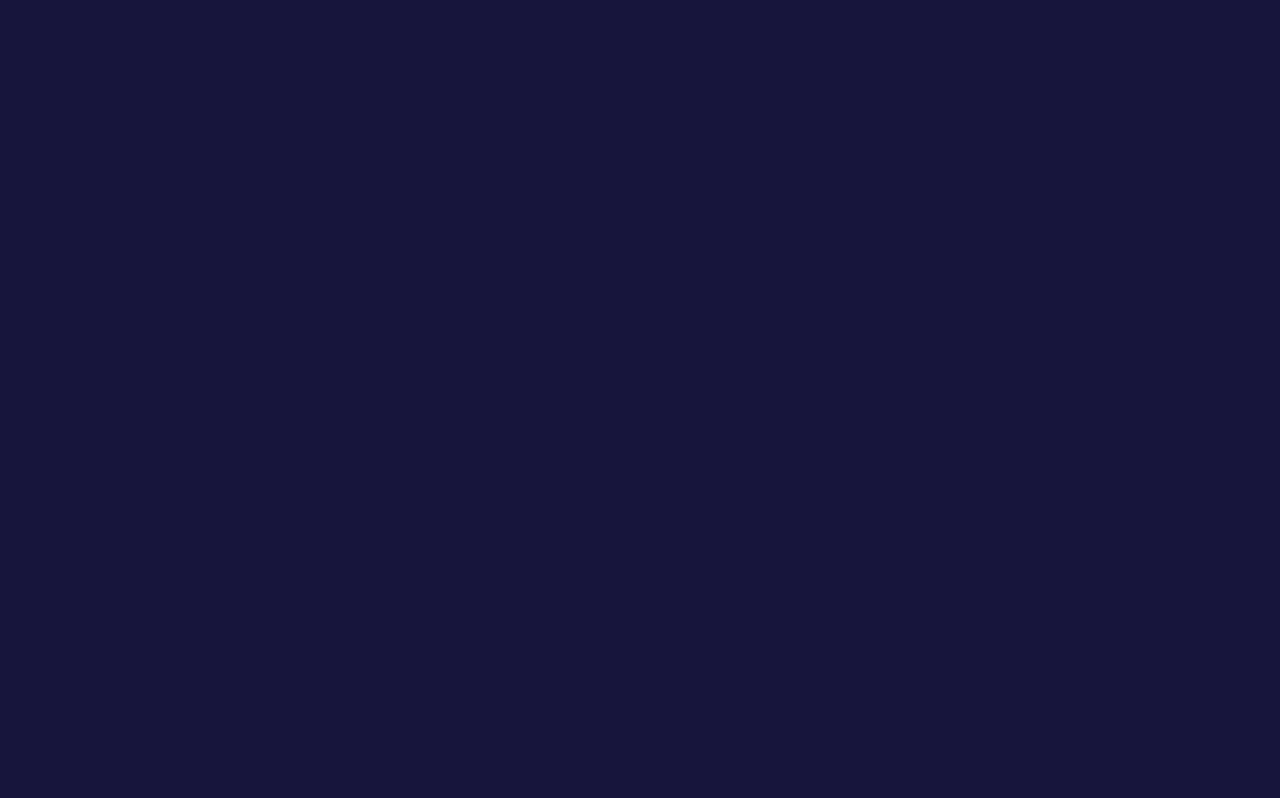
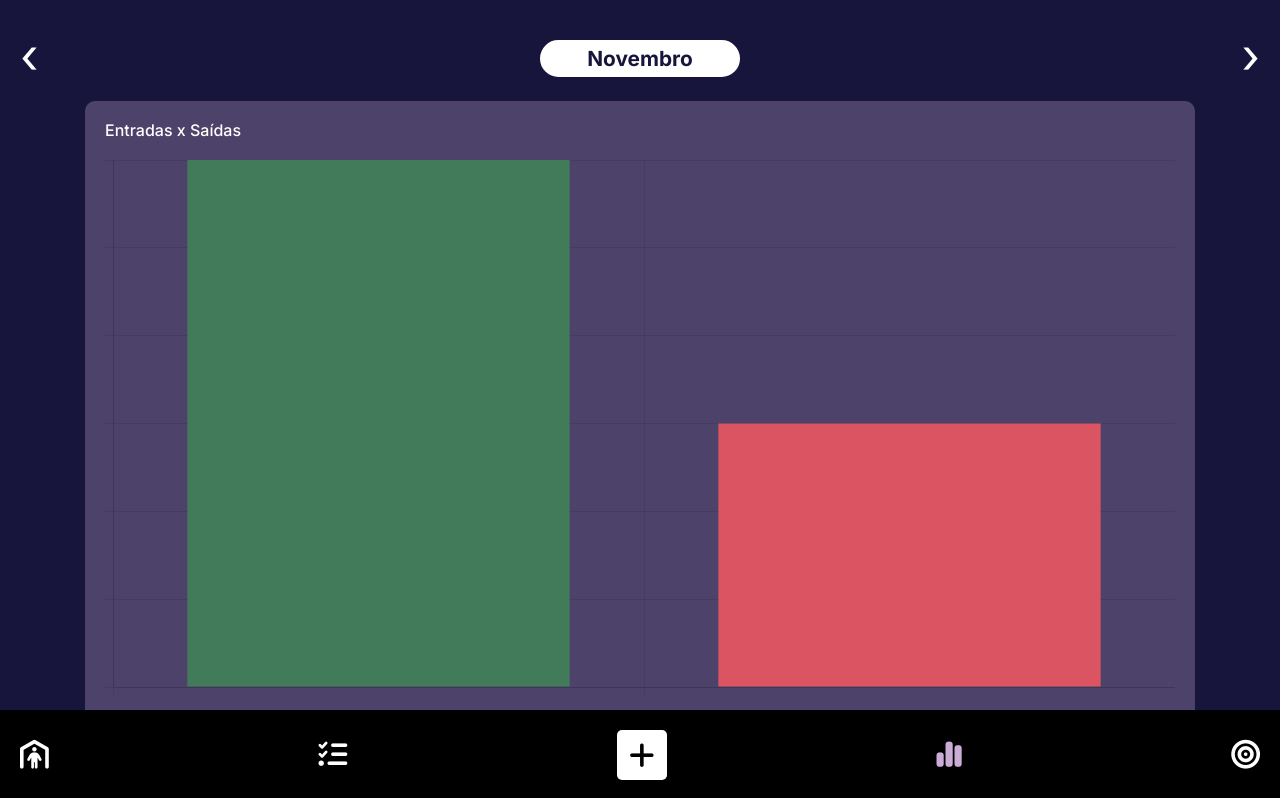
Before and after one commit to PauloDev367/FinancasApp_WebApp, a Vue app: page /reports in a window 1280 px wide. Before the commit this address had no page. Shown: the top 798 px of the page. Built offline with nearby package versions, Linux system fonts and the light colour scheme; the HTML template or start-up script is replaced by a standard one.

Commit message:
:gem: reports page

```diff
--- a/package.json
+++ b/package.json
@@ -10,6 +10,7 @@
   },
   "dependencies": {
     "bootstrap": "^4.6.0",
+    "chart.js": "^4.4.6",
     "owl.carousel": "^2.3.4",
     "pinia": "^2.2.6",
     "vue": "^3.5.12",
--- a/src/assets/main.css
+++ b/src/assets/main.css
@@ -49,3 +49,12 @@
     border-radius: 50px;
     margin-top: 20px;
 }
+
+nav {
+    color: #fff;
+    background-color: var(--bg-blue);
+}
+
+nav .item {
+    text-align: center;
+}
--- /dev/null
+++ b/src/components/charts/BarChart.vue
@@ -0,0 +1,58 @@
+<template>
+  <canvas :id="id"></canvas>
+</template>
+
+<script>
+import Chart from "chart.js/auto";
+
+export default {
+  name: "BarChart",
+  props: {
+    id: { required: true },
+  },
+  data() {
+    return {
+      data: [{ count: 3000 }, { count: 1500 }],
+    };
+  },
+  methods: {
+    loadChart() {
+      new Chart(document.getElementById(this.id), {
+        type: "bar",
+        data: {
+          labels: ["", ""],
+          datasets: [
+            {
+              label: "",
+              data: this.data.map((row) => row.count),
+              backgroundColor: ["#417B5A", "#DB5461"],
+            },
+          ],
+        },
+        options: {
+          plugins: {
+            legend: {
+              display: false,
+            },
+          },
+          scales: {
+            y: {
+              ticks: {
+                display: false,
+              },
+            },
+            x: {
+              ticks: {
+                display: false,
+              },
+            },
+          },
+        },
+      });
+    },
+  },
+  mounted() {
+    this.loadChart();
+  },
+};
+</script>
--- /dev/null
+++ b/src/components/charts/DonutChart.vue
@@ -0,0 +1,62 @@
+<template>
+  <canvas :id="id"></canvas>
+</template>
+
+
+
+<script>
+import Chart from "chart.js/auto";
+
+export default {
+  name: "DonutChart",
+  props: {
+    id: { required: true },
+  },
+  data() {
+    return {
+      data: [
+        { year: "Fast food", count: 10 },
+        { year: "Investimentos", count: 10 },
+      ],
+    };
+  },
+  methods: {
+    loadChart() {
+      new Chart(document.getElementById(this.id), {
+        type: "doughnut",
+        data: {
+          labels: this.data.map((row) => row.year),
+          datasets: [
+            {
+              label: "",
+              data: this.data.map((row) => row.count),
+            },
+          ],
+        },
+        options: {
+          plugins: {
+            legend: {
+              display: false,
+            },
+          },
+          scales: {
+            y: {
+              ticks: {
+                display: false,
+              },
+            },
+            x: {
+              ticks: {
+                display: false,
+              },
+            },
+          },
+        },
+      });
+    },
+  },
+  mounted() {
+    this.loadChart();
+  },
+};
+</script>
--- a/src/pages/CashFlowPage.vue
+++ b/src/pages/CashFlowPage.vue
@@ -238,14 +238,6 @@ onMounted(async () => {
 </script>
 
 <style scoped>
-nav {
-  color: #fff;
-  background-color: var(--bg-blue);
-}
-nav .item {
-  text-align: center;
-}
-
 #chashflow {
   background-color: var(--bg-blue);
   padding-top: 40px;
--- /dev/null
+++ b/src/pages/ReportsPage.vue
@@ -0,0 +1,264 @@
+<template>
+  <MainLayout>
+    <div id="nav-carousel-months">
+      <nav>
+        <div>
+          <div ref="carousel" class="owl-carousel">
+            <div
+              v-for="(month, index) in months"
+              :key="index"
+              :class="[
+                'item',
+                { 'main-month': index === currentMonthIndex.value },
+              ]"
+            >
+              {{ month }}
+            </div>
+          </div>
+        </div>
+      </nav>
+    </div>
+
+    <main class="mt-4">
+      <div class="container">
+        <div class="row">
+          <div class="col-12">
+            <div class="card-report">
+              <h2>Entradas x Saídas</h2>
+              <BarChart id="chart1"></BarChart>
+              <ul class="resume">
+                <li class="incomes">
+                  <div class="card-resume">
+                    <h3>R$ 3.000,00</h3>
+                    <h4>Entradas</h4>
+                  </div>
+                </li>
+                <li class="expense">
+                  <div class="card-resume">
+                    <h3>R$ 19,00</h3>
+                    <h4>Saídas</h4>
+                  </div>
+                </li>
+                <li class="balance">
+                  <div class="card-resume">
+                    <h3>R$ 3.500,00</h3>
+                    <h4>Saldo</h4>
+                  </div>
+                </li>
+              </ul>
+            </div>
+          </div>
+
+          <div class="col-12 mt-4">
+            <div class="card-report">
+              <h2>Despesas por categoria</h2>
+              <DonutChart id="chart2"></DonutChart>
+              <div class="categories">
+                <ul class="list-group mt-4">
+                  <li class="list-group-item">
+                    <div class="card-release">
+                      <div class="head">
+                        <i class="fa-solid fa-utensils"></i>
+                        <div class="content">
+                          <h3>Cachorro quente</h3>
+                        </div>
+                      </div>
+                      <div class="body">
+                        <h5 class="expense">- R$ 19,00</h5>
+                        <h6>50%</h6>
+                      </div>
+                    </div>
+                  </li>
+                  <li class="list-group-item">
+                    <div class="card-release">
+                      <div class="head">
+                        <i class="fa-solid fa-piggy-bank"></i>
+                        <div class="content">
+                          <h3>Investimentos cdb</h3>
+                        </div>
+                      </div>
+                      <div class="body">
+                        <h5 class="income">+ R$ 200,00</h5>
+                        <h6>50%</h6>
+                      </div>
+                    </div>
+                  </li>
+                </ul>
+              </div>
+            </div>
+          </div>
+        </div>
+      </div>
+    </main>
+  </MainLayout>
+</template>
+
+
+
+<script setup>
+import BarChart from "@/components/charts/BarChart.vue";
+import DonutChart from "@/components/charts/DonutChart.vue";
+import $ from "jquery";
+window.$ = window.jQuery = $;
+import "owl.carousel/dist/assets/owl.carousel.css";
+import "owl.carousel/dist/assets/owl.theme.default.css";
+import { onMounted, ref } from "vue";
+import MainLayout from "./layouts/MainLayout.vue";
+
+const carousel = ref(null);
+
+const currentMonthIndex = ref(new Date().getMonth());
+
+const months = ref([
+  "Janeiro",
+  "Fevereiro",
+  "Março",
+  "Abril",
+  "Maio",
+  "Junho",
+  "Julho",
+  "Agosto",
+  "Setembro",
+  "Outubro",
+  "Novembro",
+  "Dezembro",
+]);
+
+onMounted(async () => {
+  await import("owl.carousel");
+
+  $(carousel.value).owlCarousel({
+    loop: false,
+    margin: 10,
+    nav: true,
+    autoplay: false,
+    items: 1,
+    startPosition: currentMonthIndex.value,
+  });
+
+  $(carousel.value).on("changed.owl.carousel", (event) => {
+    const centralIndex = event.item.index;
+    currentMonthIndex.value = centralIndex;
+    $(carousel.value)
+      .find(".item")
+      .removeClass("main-month")
+      .eq(centralIndex)
+      .addClass("main-month");
+  });
+});
+</script>
+
+
+<style scoped>
+.card-report {
+  background-color: var(--bg-rgba-blue);
+  border-radius: 10px;
+  padding: 20px;
+}
+.card-report h2 {
+  color: #fff;
+  font-size: 1rem;
+  margin-bottom: 20px;
+}
+.resume {
+  list-style: none;
+  display: flex;
+  justify-content: space-between;
+  align-items: center;
+  padding: 0;
+  margin: 0;
+  color: #fff;
+  margin-top: 20px;
+}
+.resume li h3 {
+  font-size: 1rem;
+  margin-bottom: 0;
+}
+.resume li h4 {
+  font-size: 0.9rem;
+  font-weight: 300;
+  margin-bottom: 0;
+}
+.resume li.incomes h3 {
+  color: var(--lightness-green);
+}
+.resume li.expense {
+  text-align: center;
+}
+.resume li.expense h3 {
+  color: var(--lightness-red);
+}
+.resume li.balance {
+  text-align: right;
+}
+.resume li.balance h3 {
+  color: var(--lightness);
+}
+
+.categories .list-group-item {
+  background-color: var(--bg-rgba-blue);
+  margin-bottom: 10px;
+  border: none;
+  border-radius: 5px;
+  padding: 10px;
+  color: #fff;
+}
+.categories .card-release .head {
+  display: flex;
+  justify-content: flex-start;
+  align-items: center;
+}
+.categories .card-release .head i {
+  width: 30px;
+  height: 30px;
+  background-color: #fff;
+  color: var(--black);
+  font-size: 1rem;
+  border-radius: 50%;
+  display: flex;
+  justify-content: center;
+  align-items: center;
+  margin-bottom: 0;
+  padding: 0;
+}
+.categories .card-release {
+  display: flex;
+  justify-content: space-between;
+  align-items: center;
+  margin-bottom: 0px;
+}
+.categories .card-release .head .content {
+  margin-left: 10px;
+}
+.categories .card-release .head .content h3 {
+  font-size: 1.1rem;
+  margin-bottom: 0;
+}
+.categories .card-release .head .content h4 {
+  font-size: 0.9rem;
+  font-weight: 300;
+  margin-bottom: 0;
+}
+.categories .card-release .body {
+  display: flex;
+  justify-content: flex-end;
+  align-content: center;
+  flex-wrap: wrap;
+  text-align: right;
+}
+.categories .card-release .body h5 {
+  margin-bottom: 0;
+  font-size: 1rem;
+  width: 100%;
+}
+.categories .card-release .body h5.income {
+  color: var(--lightness-green);
+}
+.categories .card-release .body h5.expense {
+  color: var(--lightness-red);
+}
+.categories .card-release .body h6 {
+  font-size: 0.8rem;
+  font-weight: 300;
+}
+</style>
--- a/src/router/index.js
+++ b/src/router/index.js
@@ -2,6 +2,7 @@ import { createRouter, createWebHistory } from 'vue-router'
 import LoginPage from '../pages/LoginPage.vue';
 import HomePage from '../pages/HomePage.vue';
 import CashFlowPage from '../pages/CashFlowPage.vue';
+import ReportsPage from '../pages/ReportsPage.vue';
 
 const router = createRouter({
   history: createWebHistory(import.meta.env.BASE_URL),
@@ -21,6 +22,11 @@ const router = createRouter({
       name: 'CashFlowPage',
       component: CashFlowPage,
     },
+    {
+      path: '/reports',
+      name: 'ReportsPage',
+      component: ReportsPage,
+    },
   ],
 })
 
```
Also changed, not shown: src/components/charts/LineChart.vue (added, +46 -0 lines), 1 other file (tests, documents, lock files or other folders).
